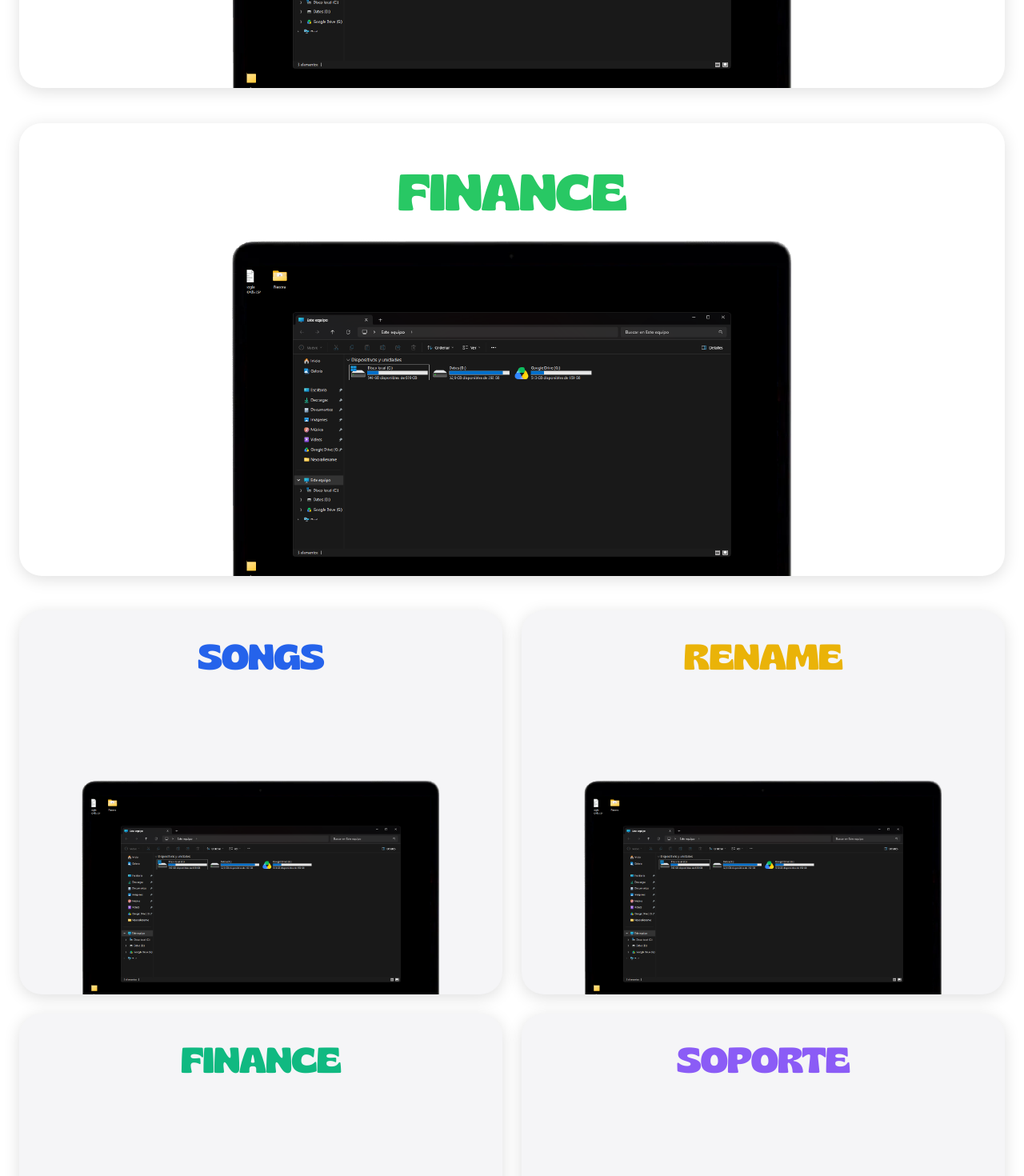
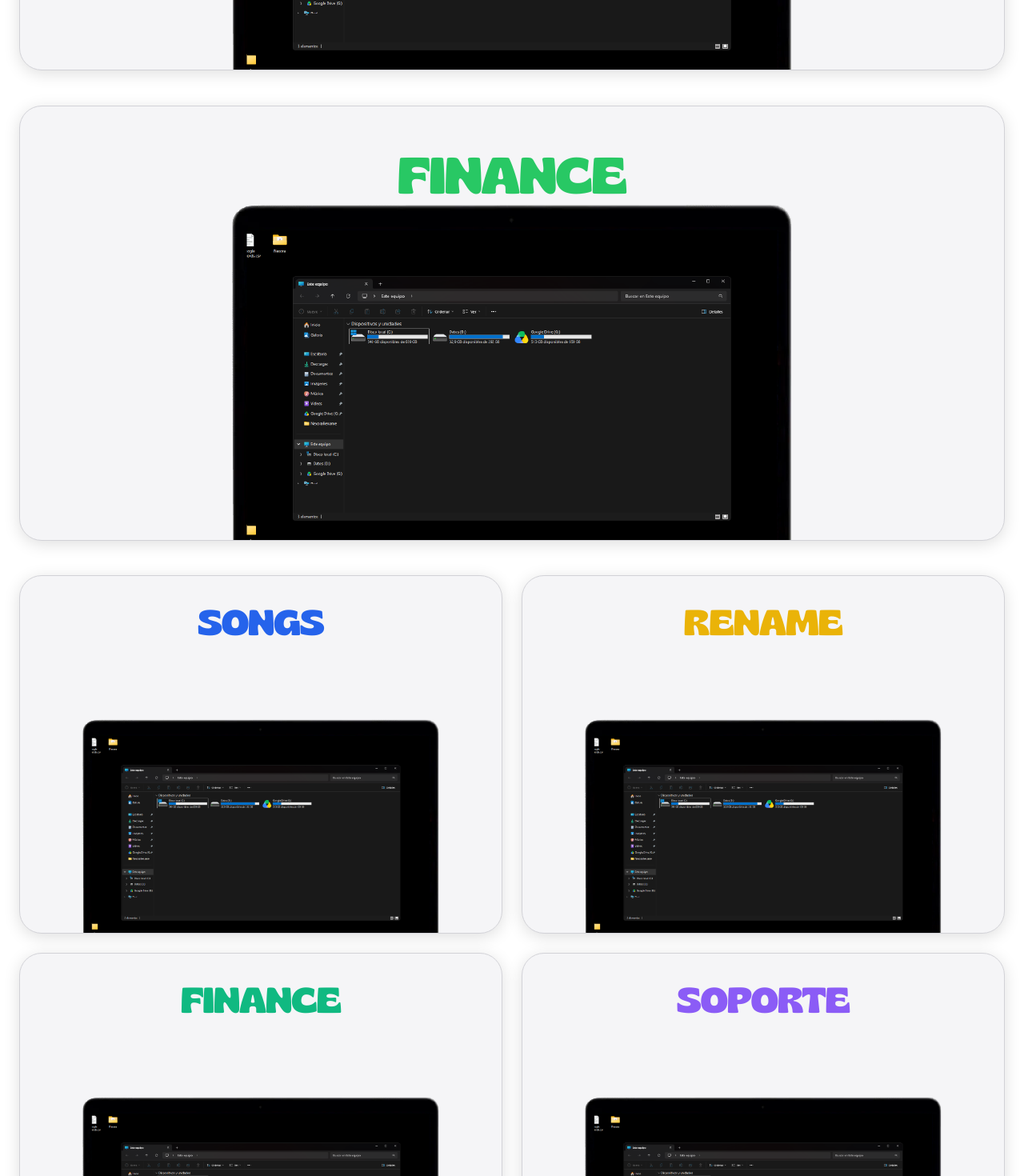
Before and after one commit to SaarmyxCode/NexoraWeb, a React (Vite) app: page / in a window 1280 px wide. Shown: the part 560-2030 px from the top of the page at 80% size. Built offline with nearby package versions, Linux system fonts and the light colour scheme; a web font is replaced by a local one.

Commit message:
feat(GridCard, HeroCard): restructure header elements and improve styling consistency

```diff
--- a/src/components/GridCard/GridCard.css
+++ b/src/components/GridCard/GridCard.css
@@ -1,4 +1,4 @@
-/* Cuadricula de Tarjetas - Bento 2X2 */
+/* Cuadricula de Tarjetas - Bento Grid */
 
 .grid-container-wrapper {
   width: 100%;
@@ -23,9 +23,9 @@
 
 .grid-card {
   width: 100%;
-  min-height: 30rem;
+  min-height: 28rem;
   background-color: var(--color-bg-surface);
-  border-radius: var(--hero-radius);
+  border-radius: var(--hero-radius, var(--radius-2xl));
   padding: var(--spacing-xl) var(--spacing-lg) 0;
   display: flex;
   flex-direction: column;
@@ -34,31 +34,27 @@
   overflow: hidden;
   text-align: center;
   box-shadow: var(--shadow-surface);
+  border: var(--border-width-thin) solid var(--color-light-border);
   box-sizing: border-box;
 }
 
-.grid-card-link {
-  text-decoration: none;
-  cursor: pointer;
-  transition:
-    transform var(--transition-bounce),
-    box-shadow var(--transition-bounce);
-}
-
-.grid-card-link:hover {
-  transform: translateY(-4px);
-  box-shadow: var(--shadow-card-hover);
+/* Cabecera de Texto */
+.grid-card-header {
+  display: flex;
+  flex-direction: column;
+  align-items: center;
+  gap: var(--spacing-2xs);
 }
 
 .grid-card-title {
   font-family: var(--font-family-heading);
-  font-size: clamp(2rem, 3.5vw, 4.5rem);
+  font-size: clamp(2rem, 3.5vw, 4rem);
   font-weight: var(--font-weight-extrabold);
   color: var(--color-hero-title, var(--color-primary));
   text-transform: uppercase;
   letter-spacing: -0.02em;
   line-height: var(--line-height-tight);
-  margin-bottom: var(--spacing-md);
+  margin: 0;
   transition: color var(--transition-fast);
 }
 
@@ -67,10 +63,33 @@
   font-size: var(--font-size-md);
   font-weight: var(--font-weight-medium);
   color: var(--color-text-body);
-  max-width: 25rem;
-  margin-top: calc(var(--spacing-xs) * -1);
-  margin-bottom: var(--spacing-lg);
+  max-width: 28rem;
+  margin: 0 0 var(--spacing-md);
   line-height: var(--line-height-base);
+}
+
+/* Interactividad */
+.grid-card-link {
+  display: flex;
+  flex-direction: column;
+  align-items: center;
+  justify-content: space-between;
+  text-decoration: none;
+  cursor: pointer;
+  transition:
+    transform var(--transition-bounce),
+    box-shadow var(--transition-bounce),
+    border-color var(--transition-fast);
+}
+
+.grid-card-link:hover {
+  transform: translateY(-4px);
+  box-shadow: var(--shadow-card-hover);
+  border-color: var(--color-primary-alpha-20);
+}
+
+.grid-card-link:hover .grid-card-image {
+  transform: scale(1.03);
 }
 
 .grid-card-media {
@@ -87,8 +106,10 @@
   max-height: 20rem;
   object-fit: contain;
   display: block;
+  transition: transform var(--transition-bounce);
 }
 
+/* RESPONSIVO */
 @media (max-width: 48rem) {
   .grid-container-wrapper {
     padding: 0 var(--spacing-md) var(--spacing-lg);
@@ -106,7 +127,6 @@
 
   .grid-card-title {
     font-size: var(--font-size-2xl);
-    margin-bottom: var(--spacing-xs);
   }
 
   .grid-card-subtitle {
--- a/src/components/GridCard/GridCard.jsx
+++ b/src/components/GridCard/GridCard.jsx
@@ -1,6 +1,6 @@
+import React from 'react'
 import { Link } from 'react-router-dom'
 import { useReveal } from '../../hooks/useReveal'
-import './GridCard.css'
 
 export const GridCard = ({
   title,
@@ -16,10 +16,13 @@ export const GridCard = ({
 
   const content = (
     <>
-      <h3 className="grid-card-title" style={titleColor ? { color: titleColor } : undefined}>
-        {title}
-      </h3>
-      {subtitle && <p className="grid-card-subtitle">{subtitle}</p>}
+      <div className="grid-card-header">
+        <h3 className="grid-card-title" style={titleColor ? { color: titleColor } : undefined}>
+          {title}
+        </h3>
+        {subtitle && <p className="grid-card-subtitle">{subtitle}</p>}
+      </div>
+
       {imageSrc && (
         <div className="grid-card-media">
           <img src={imageSrc} alt={imageAlt || title} className="grid-card-image" loading="lazy" />
--- a/src/components/Header/Header.css
+++ b/src/components/Header/Header.css
@@ -23,6 +23,7 @@
   justify-content: space-between;
   padding: 0 var(--spacing-xl);
   box-shadow: var(--shadow-surface);
+  border: var(--border-width-thin) solid var(--color-light-border);
   transition:
     max-width var(--transition-normal),
     border-radius var(--transition-normal),
--- a/src/components/HeroCard/HeroCard.css
+++ b/src/components/HeroCard/HeroCard.css
@@ -11,8 +11,8 @@
 .hero-card {
   width: 100%;
   max-width: var(--container-max-width);
-  background-color: var(--color-hero-bg);
-  border-radius: var(--hero-radius);
+  background-color: var(--color-hero-bg, var(--color-bg-surface));
+  border-radius: var(--hero-radius, var(--radius-2xl));
   padding: var(--hero-padding-y, var(--spacing-2xl)) var(--hero-padding-x, var(--spacing-xl)) 0;
   display: flex;
   flex-direction: column;
@@ -21,25 +21,17 @@
   overflow: hidden;
   text-align: center;
   box-shadow: var(--shadow-surface);
+  border: var(--border-width-thin) solid var(--color-light-border);
   box-sizing: border-box;
 }
 
-/* Transformación interactiva si la tarjeta es clickeable */
-.hero-card-link {
+/* Cabecera de Texto */
+.hero-header-content {
   display: flex;
   flex-direction: column;
   align-items: center;
-  justify-content: space-between;
-  text-decoration: none;
-  cursor: pointer;
-  transition:
-    transform var(--transition-bounce),
-    box-shadow var(--transition-bounce);
-}
-
-.hero-card-link:hover {
-  transform: translateY(-4px);
-  box-shadow: var(--shadow-card-hover);
+  gap: var(--spacing-xs);
+  max-width: 70rem;
 }
 
 .hero-title {
@@ -50,7 +42,7 @@
   text-transform: uppercase;
   letter-spacing: -0.02em;
   line-height: var(--line-height-tight);
-  margin-bottom: var(--spacing-lg);
+  margin: 0;
   transition: color var(--transition-fast);
 }
 
@@ -59,10 +51,32 @@
   font-size: var(--font-size-lg);
   font-weight: var(--font-weight-medium);
   color: var(--color-text-body);
-  max-width: 70rem;
-  margin-top: calc(var(--spacing-md) * -1);
-  margin-bottom: var(--spacing-xl);
+  margin: 0 0 var(--spacing-lg);
   line-height: var(--line-height-base);
+}
+
+/* Transformación interactiva si es clickeable */
+.hero-card-link {
+  display: flex;
+  flex-direction: column;
+  align-items: center;
+  justify-content: space-between;
+  text-decoration: none;
+  cursor: pointer;
+  transition:
+    transform var(--transition-bounce),
+    box-shadow var(--transition-bounce),
+    border-color var(--transition-fast);
+}
+
+.hero-card-link:hover {
+  transform: translateY(-4px);
+  box-shadow: var(--shadow-card-hover);
+  border-color: var(--color-primary-alpha-20);
+}
+
+.hero-card-link:hover .hero-image {
+  transform: scale(1.02);
 }
 
 .hero-media-container {
@@ -78,6 +92,7 @@
   height: auto;
   object-fit: contain;
   display: block;
+  transition: transform var(--transition-bounce);
 }
 
 /* RESPONSIVO */
@@ -91,11 +106,11 @@
   }
 
   .hero-title {
-    font-size: var(--font-size-hero-mobile, 2.75rem);
-    margin-bottom: var(--spacing-md);
+    font-size: var(--font-size-hero-mobile, 2.5rem);
   }
 
   .hero-subtitle {
     font-size: var(--font-size-md);
+    margin-bottom: var(--spacing-md);
   }
 }
--- a/src/components/HeroCard/HeroCard.jsx
+++ b/src/components/HeroCard/HeroCard.jsx
@@ -16,10 +16,13 @@ export const HeroCard = ({
 
   const content = (
     <>
-      <h2 className="hero-title" style={titleColor ? { color: titleColor } : undefined}>
-        {title}
-      </h2>
-      {subtitle && <p className="hero-subtitle">{subtitle}</p>}
+      <div className="hero-header-content">
+        <h2 className="hero-title" style={titleColor ? { color: titleColor } : undefined}>
+          {title}
+        </h2>
+        {subtitle && <p className="hero-subtitle">{subtitle}</p>}
+      </div>
+
       {imageSrc && (
         <div className="hero-media-container">
           <img src={imageSrc} alt={imageAlt || title} className="hero-image" loading="lazy" />
@@ -40,3 +43,5 @@ export const HeroCard = ({
     </section>
   )
 }
+
+export default HeroCard
```
